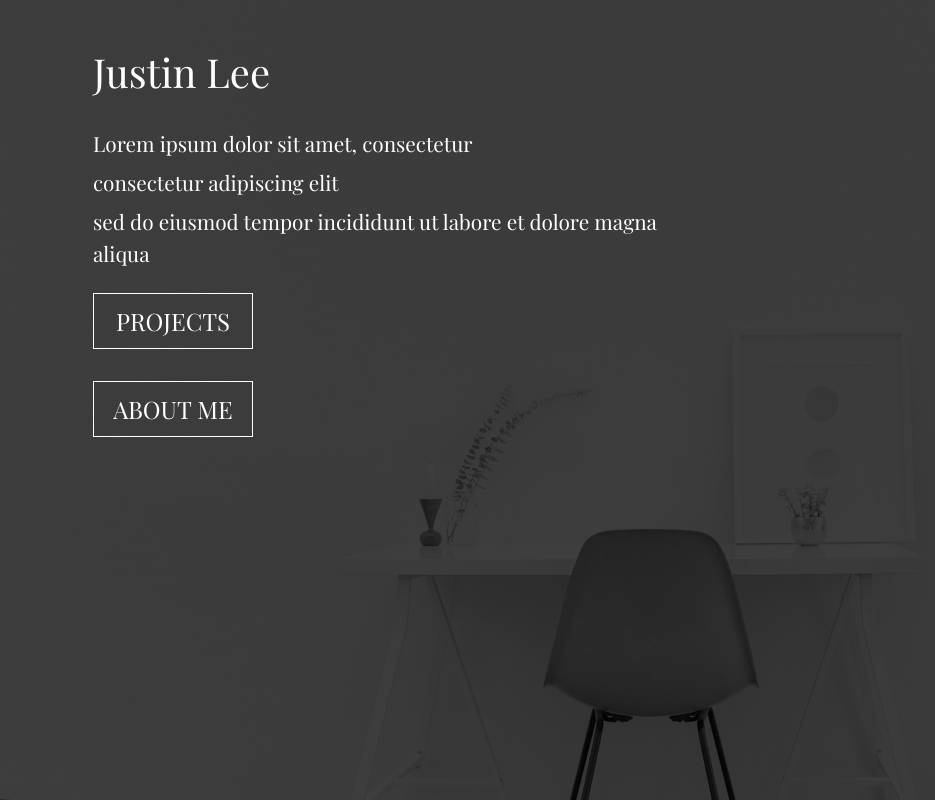
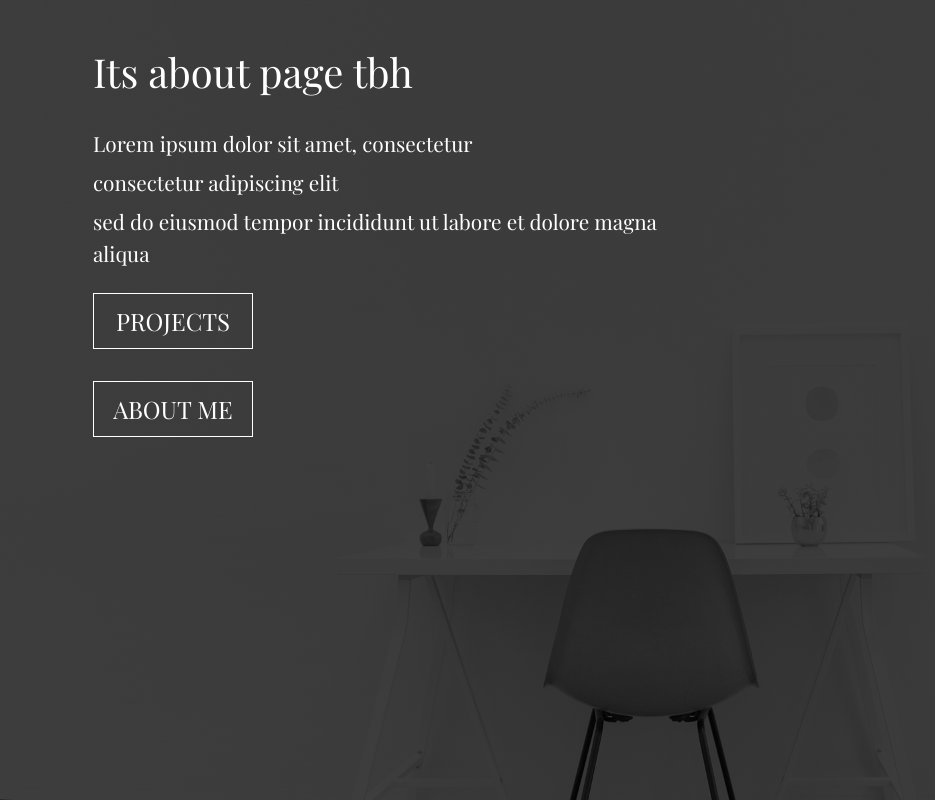
Before and after one commit to carfelre92/justin-portfolio, a React (Create React App) app: page /about in a window 1280 px wide. Shown: the whole page, without its empty margins (0-935 px from the left). Built offline with nearby package versions, Linux system fonts and the light colour scheme.

Commit message:
route and switch

```diff
--- a/package.json
+++ b/package.json
@@ -13,6 +13,7 @@
     "react-bootstrap": "^1.6.1",
     "react-dom": "^17.0.2",
     "react-meta-tags": "^1.0.1",
+    "react-router-dom": "^5.2.0",
     "react-scripts": "4.0.3",
     "web-vitals": "^1.1.2"
   },
--- a/src/App.js
+++ b/src/App.js
@@ -1,10 +1,11 @@
-import React, { Component } from 'react';
-import Popper from 'popper.js';
+import { React, Component } from 'react';
 import 'bootstrap/dist/css/bootstrap.min.css';
 import './css/App.css';
-
+import About from './component/About';
+import Main from './component/Main';
+import { BrowserRouter as Router, Switch, Route } from 'react-router-dom';
+import Popper from 'popper.js';
 import MetaTags from 'react-meta-tags';
-import { Container, Row, Col } from 'react-bootstrap'
 
 
 class App extends Component {
@@ -17,36 +18,13 @@ class App extends Component {
 
   render() {
     return (
-
       <div className="wrapper">
-        <header className="head">
-        </header>
-
-        <div className="section1">
-          <Container className="main-page">
-            <Row>
-              <Col className="">
-                <div className="main-page-name">
-                  <h1>Justin Lee</h1>
-                </div>
-              </Col>
-            </Row>
-            <Row>
-              <Col xs={7} className="">
-                <div className="main-page-paragraph">
-                  <h3>Lorem ipsum dolor sit amet, consectetur</h3>
-                  <h3>consectetur adipiscing elit</h3>
-                  <h3>sed do eiusmod tempor incididunt ut labore et dolore magna aliqua</h3>
-                </div>
-              </Col>
-            </Row>
-            <div className="btn-group">
-              <button className="main-page-button">PROJECTS</button>
-              <button className="main-page-button">ABOUT ME</button>
-            </div>
-          </Container>
-        </div>{/* section1 */}
-
+        <Router>
+          <Switch>
+            <Route path="/" exact component={Main} />
+            <Route path="/about" component={About} />
+          </Switch>
+        </Router>
       </div>
     );
   }
--- /dev/null
+++ b/src/component/About.js
@@ -0,0 +1,43 @@
+import { React, Component } from 'react';
+import 'bootstrap/dist/css/bootstrap.min.css';
+import { Container, Row, Col } from 'react-bootstrap';
+
+class About extends Component {
+    constructor(props) {
+        super(props)
+        this.state = {
+
+        }
+    }
+
+    render() {
+        return (
+                <div className="section1">
+                    <Container className="main-page">
+                        <Row>
+                            <Col className="">
+                                <div className="main-page-name">
+                                    <h1>Its about page tbh</h1>
+                                </div>
+                            </Col>
+                        </Row>
+                        <Row>
+                            <Col xs={7} className="">
+                                <div className="main-page-paragraph">
+                                    <h3>Lorem ipsum dolor sit amet, consectetur</h3>
+                                    <h3>consectetur adipiscing elit</h3>
+                                    <h3>sed do eiusmod tempor incididunt ut labore et dolore magna aliqua</h3>
+                                </div>
+                            </Col>
+                        </Row>
+                        <div className="btn-group">
+                            <button className="main-page-button">PROJECTS</button>
+                            <button className="main-page-button">ABOUT ME</button>
+                        </div>
+                    </Container>
+                </div>
+        )
+    }
+}
+
+export default About;
--- /dev/null
+++ b/src/component/Main.js
@@ -0,0 +1,43 @@
+import { React, Component } from 'react';
+import 'bootstrap/dist/css/bootstrap.min.css';
+import { Container, Row, Col } from 'react-bootstrap';
+
+class Main extends Component {
+    constructor(props) {
+        super(props)
+        this.state = {
+
+        }
+    }
+
+    render() {
+        return (
+            <div className="section1">
+                <Container className="main-page">
+                    <Row>
+                        <Col className="">
+                            <div className="main-page-name">
+                                <h1>Justin Lee</h1>
+                            </div>
+                        </Col>
+                    </Row>
+                    <Row>
+                        <Col xs={7} className="">
+                            <div className="main-page-paragraph">
+                                <h3>Lorem ipsum dolor sit amet, consectetur</h3>
+                                <h3>consectetur adipiscing elit</h3>
+                                <h3>sed do eiusmod tempor incididunt ut labore et dolore magna aliqua</h3>
+                            </div>
+                        </Col>
+                    </Row>
+                    <div className="btn-group">
+                        <button className="main-page-button">PROJECTS</button>
+                        <button className="main-page-button">ABOUT ME</button>
+                    </div>
+                </Container>
+            </div>
+        )
+    }
+}
+
+export default Main;
```
Also changed, not shown: 1 other file (tests, documents, lock files or other folders).
